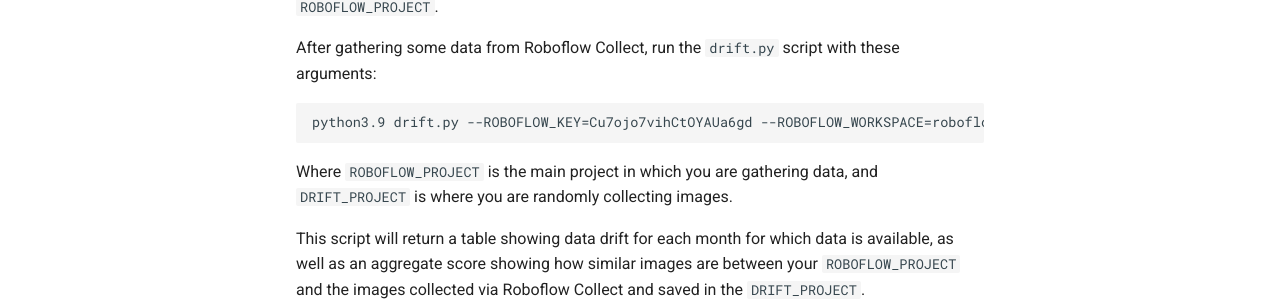
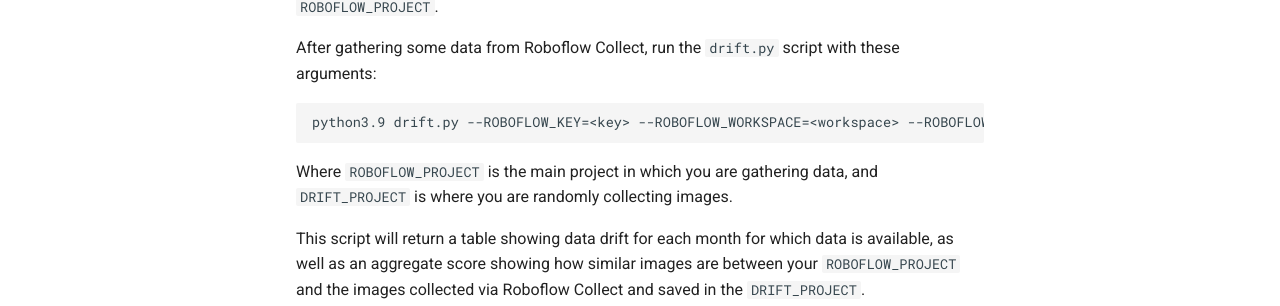
Before and after one commit to roboflow/roboflow-collect, an MkDocs documentation site: the page built from docs/data_drift.md, in a window 1280 px wide and 932 px high. Shown: the part 541-847 px from the top of the window. Built offline with MkDocs 1.6.1 and Material for MkDocs 9.7.7, drawn with Linux system fonts in a browser that asks for light colours; comment, search, counter and statistics services are not loaded.

Commit message:
Update data_drift.md

````diff
--- a/docs/data_drift.md
+++ b/docs/data_drift.md
@@ -9,7 +9,7 @@
 After gathering some data from Roboflow Collect, run the `drift.py` script with these arguments:
 
 ```
-python3.9 drift.py --ROBOFLOW_KEY=Cu7ojo7vihCtOYAUa6gd --ROBOFLOW_WORKSPACE=roboflow-universe-projects --ROBOFLOW_PROJECT=basketball-players-fy4c2 --DRIFT_PROJECT=taco-object-detection-kcxyn
+python3.9 drift.py --ROBOFLOW_KEY=<key> --ROBOFLOW_WORKSPACE=<workspace> --ROBOFLOW_PROJECT=<project> --DRIFT_PROJECT=<drift-project>
 ```
 
 Where `ROBOFLOW_PROJECT` is the main project in which you are gathering data, and `DRIFT_PROJECT` is where you are randomly collecting images.
````
